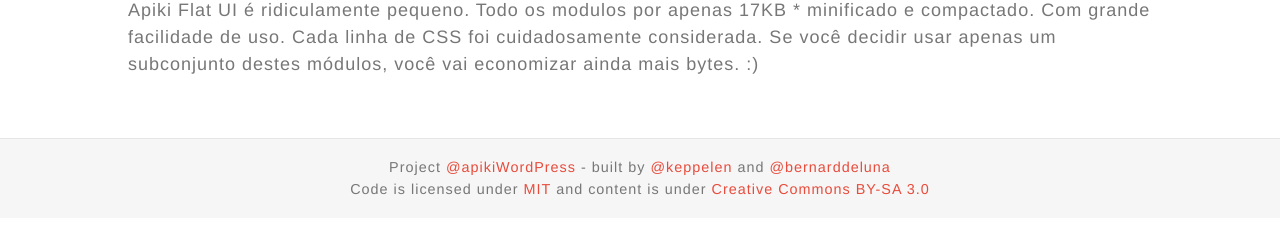
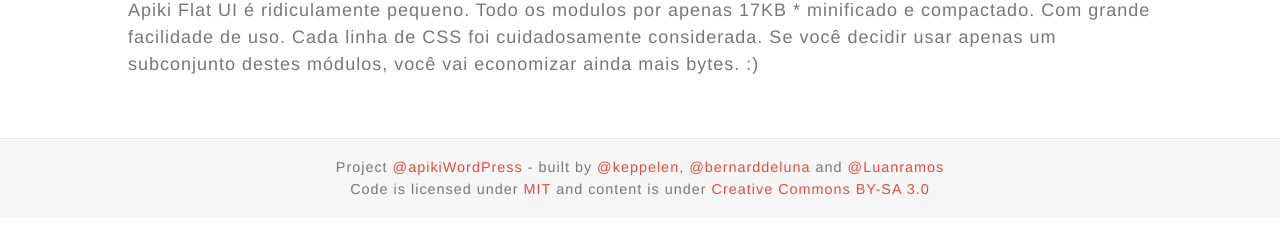
Before and after one commit to Apiki/Apiki-WP-Bootstrap, a plain HTML site: page index.html in a window 1280 px wide. Shown: the part 573-800 px from the top of the page. Drawn offline with Linux system fonts and the light colour scheme.

Commit message:
add luan ramos

```diff
--- a/index.html
+++ b/index.html
@@ -47,7 +47,7 @@
     ================================================== -->
   <footer class="footer">
   	<div class="row">
-  		<p>Project <a href="http://twitter.com/apikiWordPress">@apikiWordPress</a> - built by <a href="http://twitter.com/keppelen">@keppelen</a> and <a href="http://twitter.com/bernarddeluna">@bernarddeluna</a></p>
+  		<p>Project <a href="http://twitter.com/apikiWordPress">@apikiWordPress</a> - built by <a href="http://twitter.com/keppelen">@keppelen</a>, <a href="http://twitter.com/bernarddeluna">@bernarddeluna</a> and <a href="https://github.com/Luanramos">@Luanramos</a></p>
 			<p>Code is licensed under <a href="http://rem.mit-license.org/">MIT</a> and content is under <a href="http://creativecommons.org/licenses/by-sa/3.0/deed.en_US">Creative Commons BY-SA 3.0</a></p>
   	</div>
   </footer>
```
